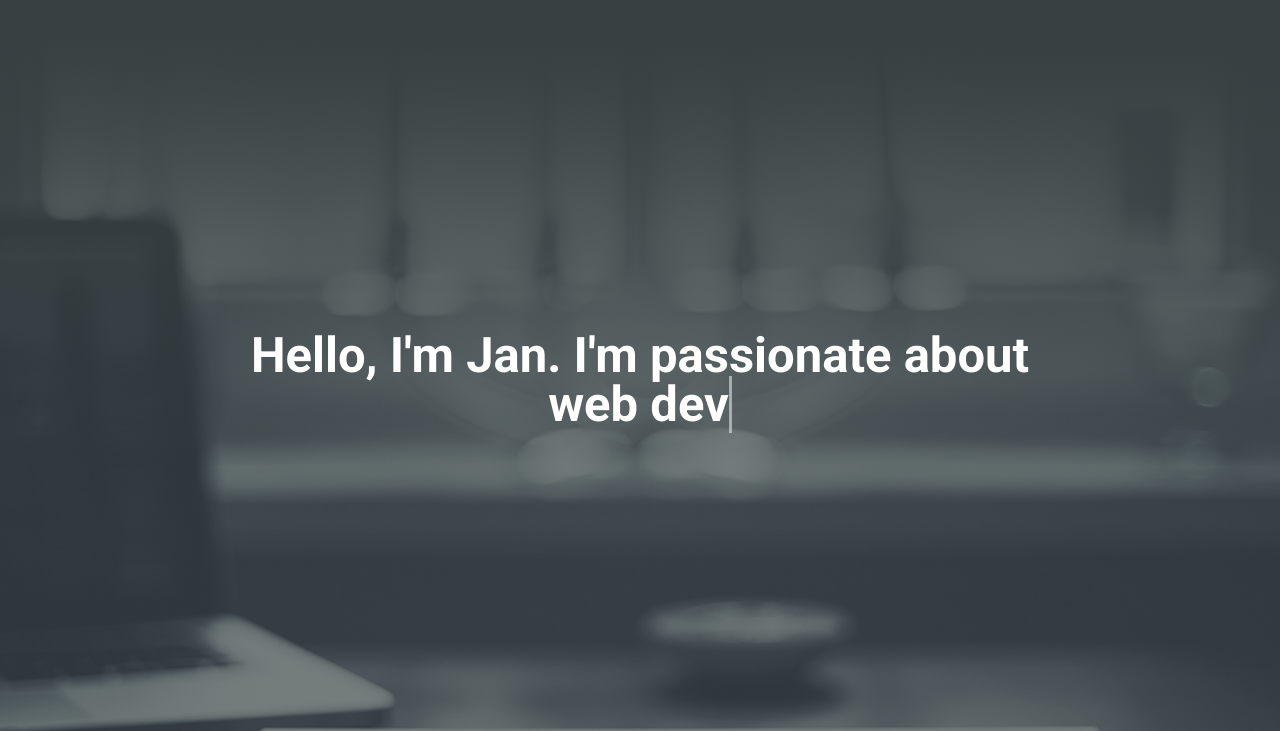
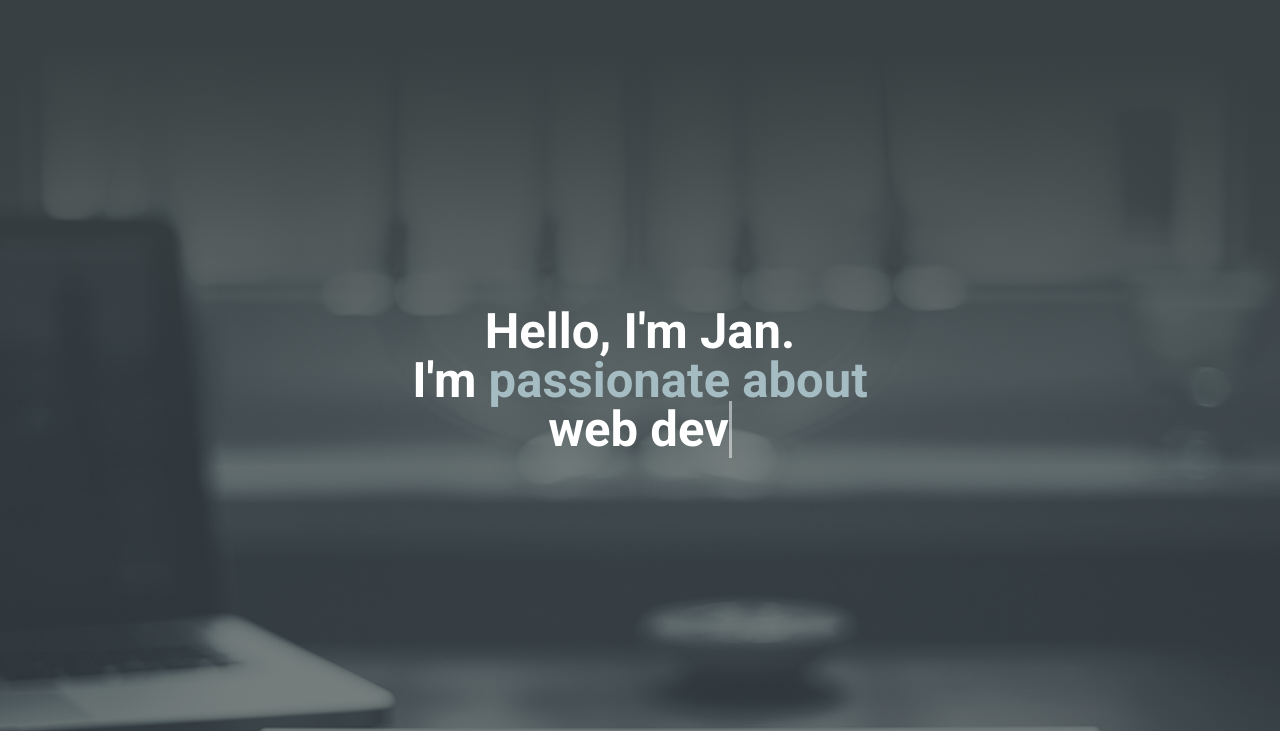
Before and after one commit to JanVanBraeckel/JanVanBraeckel.github.io, a website built with webpack: page index.html in a window 1280 px wide. Shown: the top 731 px of the page. Built offline with nearby package versions, Linux system fonts and the light colour scheme.

Commit message:
Landing changes

```diff
--- a/app.bundle.css
+++ b/app.bundle.css
@@ -148,6 +148,9 @@ h1 {
   @media screen and (max-width: 599px) and (min-width: 480px) {
     .landing {
       font-size: 2.5rem; } }
+  .landing i {
+    font-style: normal;
+    color: #a5bcc3; }
   .landing:after {
     content: '';
     position: absolute;
--- a/index.html
+++ b/index.html
@@ -12,7 +12,10 @@
   <section class="landing">
     <div class="intro">
       <div>
-        Hello, I'm Jan. I'm passionate about
+        Hello, I'm Jan.
+      </div>
+      <div>
+        I'm <i>passionate about</i>
       </div>
       <div class="typewriter" data-period="2000" data-type="['web development.', 'innovation.', 'learning.', 'getting stuff done.']">
         <span class="wrap"></span>
@@ -47,15 +50,14 @@
   </section>
   <script>
     (function (i, s, o, g, r, a, m) {
-    i['GoogleAnalyticsObject'] = r; i[r] = i[r] || function () {
-      (i[r].q = i[r].q || []).push(arguments)
-    }, i[r].l = 1 * new Date(); a = s.createElement(o),
-      m = s.getElementsByTagName(o)[0]; a.async = 1; a.src = g; m.parentNode.insertBefore(a, m)
+      i['GoogleAnalyticsObject'] = r; i[r] = i[r] || function () {
+        (i[r].q = i[r].q || []).push(arguments)
+      }, i[r].l = 1 * new Date(); a = s.createElement(o),
+        m = s.getElementsByTagName(o)[0]; a.async = 1; a.src = g; m.parentNode.insertBefore(a, m)
     })(window, document, 'script', 'https://www.google-analytics.com/analytics.js', 'ga');
 
     ga('create', 'UA-99319337-1', 'auto');
     ga('send', 'pageview');
-
   </script>
 </body>
 
--- a/src/styles/sheets/_landing.scss
+++ b/src/styles/sheets/_landing.scss
@@ -9,7 +9,7 @@
   background-repeat: no-repeat;
   background-size: cover;
   background-position: center center;
-  background-color: #2A3A3F;
+  background-color: $primary;
   display: table;
   font-size: 1.5rem;
   @media screen and (min-width: 600px) {
@@ -17,6 +17,11 @@
   }
   @media screen and (max-width: 599px) and (min-width: 480px) {
     font-size: 2.5rem;
+  }
+
+  i {
+    font-style: normal;
+    color: lighten($primary, 50%);
   }
 
   &:after {
```
Also changed, not shown: src/index.html (+8 -6 lines).
